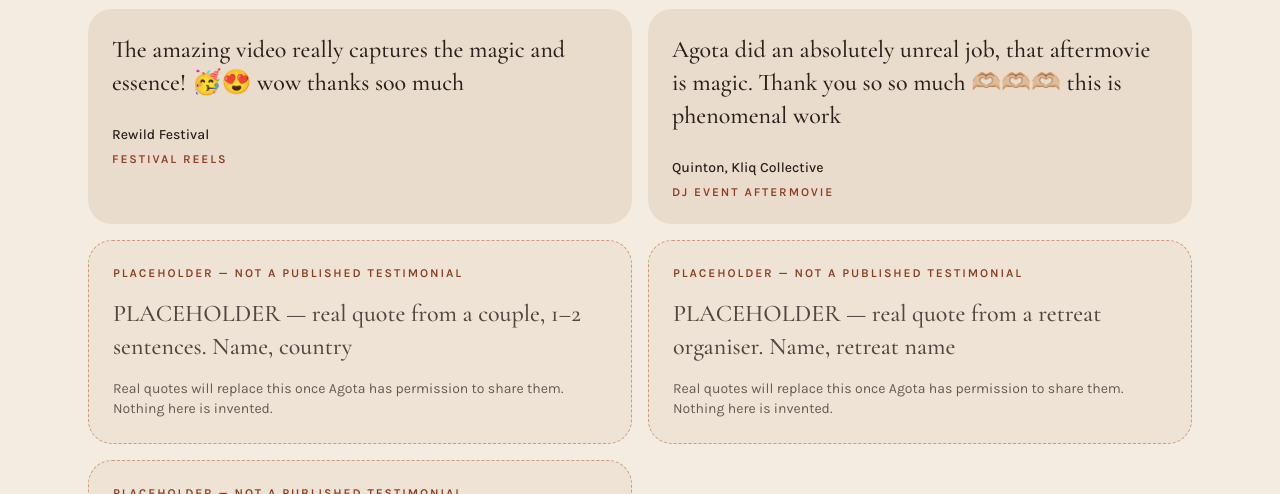
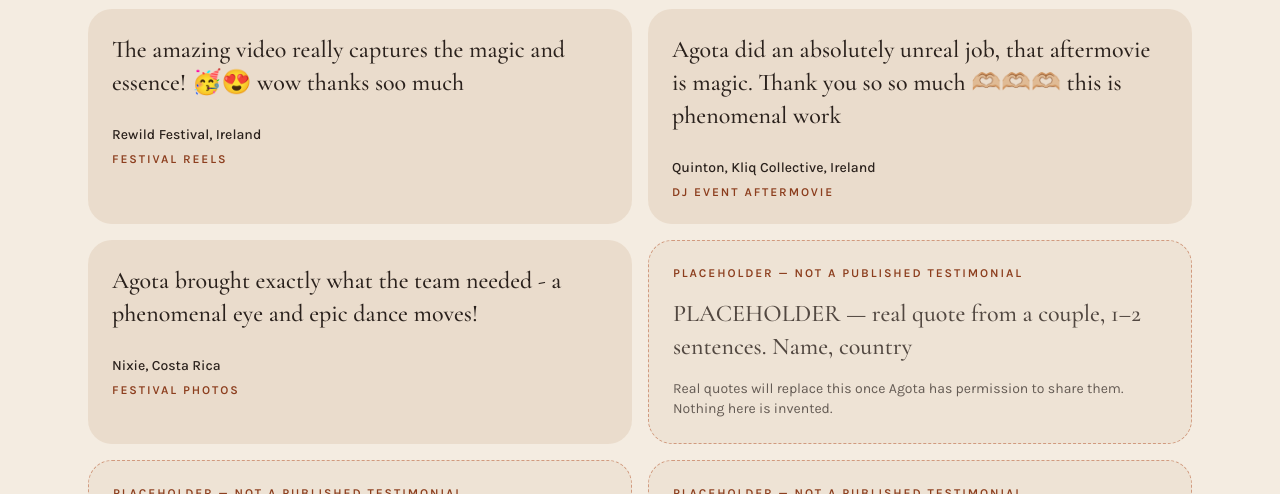
Before and after one commit to goatlii/Oracle-of-Freedom, a Next.js app: page /en in a window 1280 px wide. Shown: the part 4420-4914 px from the top of the page. Built offline with nearby package versions, Linux system fonts and the light colour scheme; no server answers.

Commit message:
Add Nixie's festival photo quote and set Ireland attributions
Publish Nixie, Costa Rica on the Artists page and in homepage Kind words. Attribute Rewild Festival and Quinton to Ireland.

Co-authored-by: goatlii <goatlii@users.noreply.github.com>

```diff
--- a/content/testimonials.json
+++ b/content/testimonials.json
@@ -33,7 +33,7 @@
     {
       "id": "rewild",
       "placeholder": false,
-      "name": "Rewild Festival",
+      "name": "Rewild Festival, Ireland",
       "shoot": {
         "en": "Festival reels",
         "es": "Reels del festival",
@@ -48,7 +48,7 @@
     {
       "id": "quinton",
       "placeholder": false,
-      "name": "Quinton, Kliq Collective",
+      "name": "Quinton, Kliq Collective, Ireland",
       "shoot": {
         "en": "DJ event aftermovie",
         "es": "Aftermovie de evento de DJ",
@@ -58,6 +58,21 @@
         "en": "Agota did an absolutely unreal job, that aftermovie is magic. Thank you so so much 🫶🏼🫶🏼🫶🏼 this is phenomenal work",
         "es": "Agota hizo un trabajo absolutamente increíble, ese aftermovie es magia. Muchísimas gracias 🫶🏼🫶🏼🫶🏼 este trabajo es fenomenal",
         "pt": "A Agota fez um trabalho absolutamente incrível, aquele aftermovie é magia. Muito, muito obrigado 🫶🏼🫶🏼🫶🏼 este trabalho é fenomenal"
+      }
+    },
+    {
+      "id": "nixie",
+      "placeholder": false,
+      "name": "Nixie, Costa Rica",
+      "shoot": {
+        "en": "Festival photos",
+        "es": "Fotos del festival",
+        "pt": "Fotos do festival"
+      },
+      "quote": {
+        "en": "Agota brought exactly what the team needed - a phenomenal eye and epic dance moves!",
+        "es": "Agota trajo exactamente lo que el equipo necesitaba: un ojo fenomenal y unos pasos de baile épicos.",
+        "pt": "A Agota trouxe exatamente o que a equipa precisava: um olhar fenomenal e passos de dança épicos."
       }
     },
     {
--- a/src/app/[locale]/page.tsx
+++ b/src/app/[locale]/page.tsx
@@ -179,7 +179,7 @@ export default async function HomePage({ params }: { params: Promise<{ locale: s
       </section>
 
       <Testimonials
-        ids={["india", "sage", "rewild", "quinton", "couple", "retreat", "artist"]}
+        ids={["india", "sage", "rewild", "quinton", "nixie", "couple", "retreat", "artist"]}
         locale={loc}
         title={copy.home.wordsTitle}
         badge={copy.common.placeholderTitle}
--- a/src/content/en.ts
+++ b/src/content/en.ts
@@ -683,7 +683,7 @@ export const en: Copy = {
       { title: "Delivery", body: "Selects for socials, then the full gallery and edits. Live-set clips within 48 hours. Photographs within {artistWeeks}. Films within {artistFilmWeeks} — photo and film together take longer than photographs alone. Priority delivery is a sliding-scale add-on, quoted before the {deposit} deposit." },
     ],
     wordsTitle: "Kind words",
-    testimonialIds: ["rewild", "quinton", "sage", "artist"],
+    testimonialIds: ["rewild", "quinton", "nixie", "sage", "artist"],
     faqTitle: "Questions",
     faq: [
       { q: "Do you shoot in dark clubs and at night?", a: "Yes — low light, stage lights, smoke and fire are my comfort zone." },
--- a/src/content/es.ts
+++ b/src/content/es.ts
@@ -642,7 +642,7 @@ export const es: Copy = {
       { title: "Entrega", body: "Selección para redes y, después, la galería completa y los montajes. Clips del set en 48 horas. Fotografías en {artistWeeks}. Vídeos en {artistFilmWeeks}: foto y vídeo juntos llevan más tiempo que solo las fotografías. La entrega prioritaria es un extra a escala, con tarifa antes de la señal del {deposit}." },
     ],
     wordsTitle: "Palabras bonitas",
-    testimonialIds: ["rewild", "quinton", "sage", "artist"],
+    testimonialIds: ["rewild", "quinton", "nixie", "sage", "artist"],
     faqTitle: "Preguntas frecuentes",
     faq: [
       { q: "¿Fotografías en clubs oscuros y de noche?", a: "Sí: poca luz, luces de escenario, humo y fuego son mi zona de confort." },
--- a/src/content/pt.ts
+++ b/src/content/pt.ts
@@ -642,7 +642,7 @@ export const pt: Copy = {
       { title: "Entrega", body: "Seleção para as redes e, depois, a galeria completa e as montagens. Clips do set em 48 horas. Fotografias em {artistWeeks}. Filmes em {artistFilmWeeks}: foto e filme juntos demoram mais do que só as fotografias. A entrega prioritária é um extra em escala, com o valor antes do sinal de {deposit}." },
     ],
     wordsTitle: "Palavras bonitas",
-    testimonialIds: ["rewild", "quinton", "sage", "artist"],
+    testimonialIds: ["rewild", "quinton", "nixie", "sage", "artist"],
     faqTitle: "Perguntas frequentes",
     faq: [
       { q: "Fotografas em clubes escuros e à noite?", a: "Sim: pouca luz, luzes de palco, fumo e fogo são a minha zona de conforto." },
```
